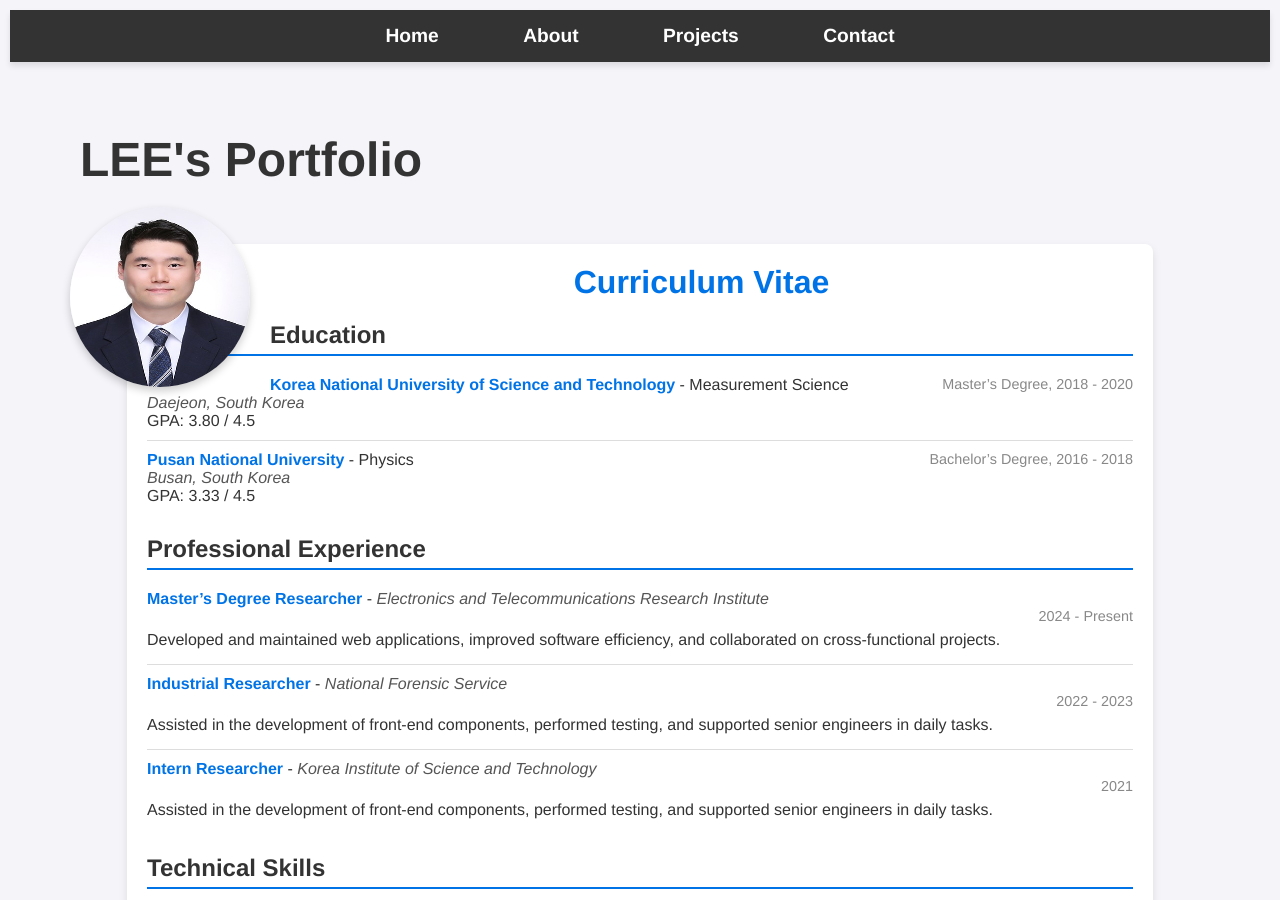
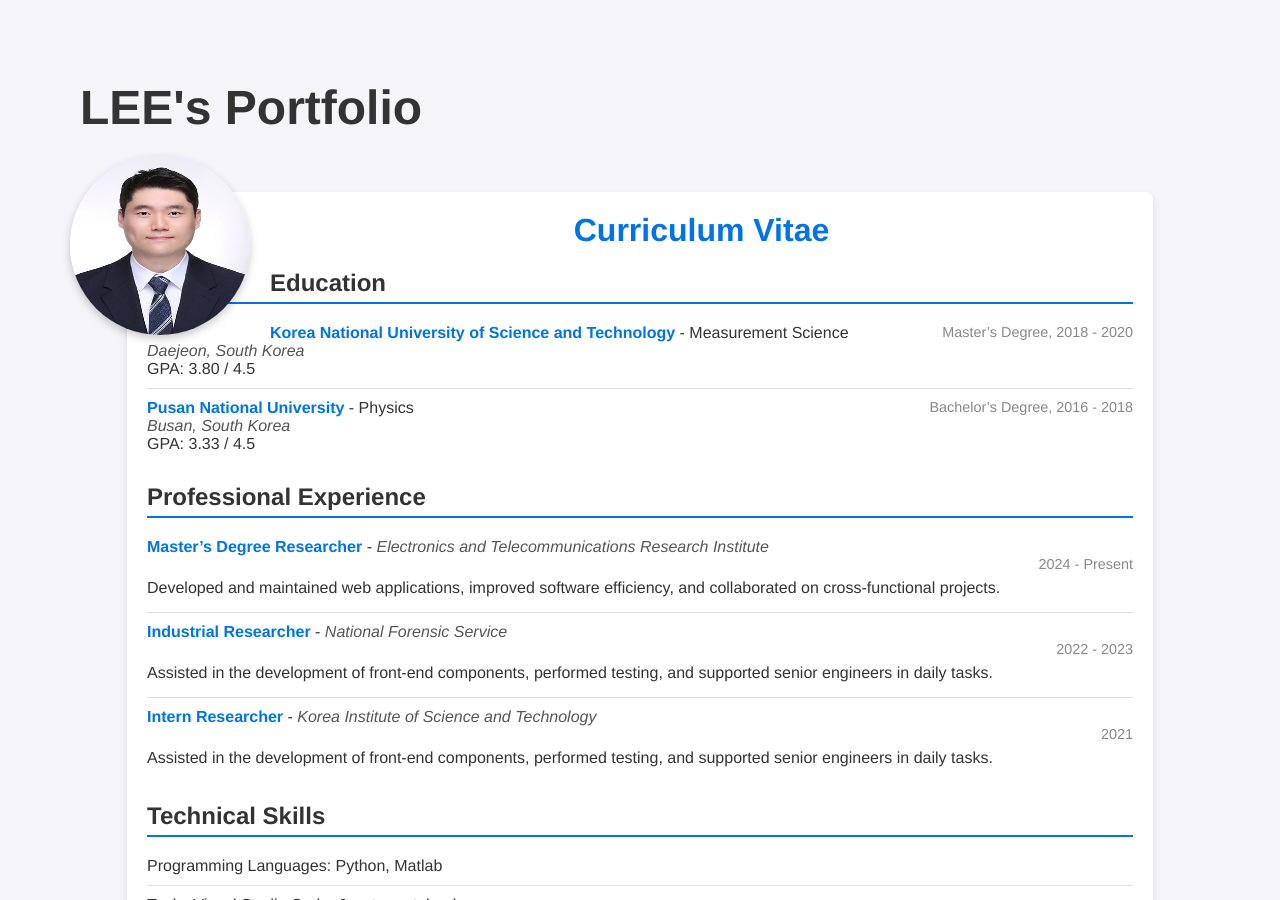
Before and after one commit to Yeonwoo-code/Portfolio, a Jekyll site: the page built from index.md, in a window 1280 px wide and 900 px high. Built offline with Jekyll 4.4.1, drawn with Linux system fonts in a browser that asks for light colours.

Commit message:
Update default.html

```diff
--- a/_layouts/default.html
+++ b/_layouts/default.html
@@ -8,15 +8,6 @@
 </head>
 <body>
   <script src="{{ site.baseurl }}/assets/js/script.js"></script>
-  <!-- 네비게이션 바 -->
-  <nav>
-    <ul class="menu">
-      <li><a href="{{ site.baseurl }}/">Home</a></li>
-      <li><a href="{{ site.baseurl }}/about">About</a></li>
-      <li><a href="{{ site.baseurl }}/projects">Projects</a></li>
-      <li><a href="{{ site.baseurl }}/contact">Contact</a></li>
-    </ul>
-  </nav>
   <!-- 메인 콘텐츠 영역 -->
   <main>
     {{ content }}
```
